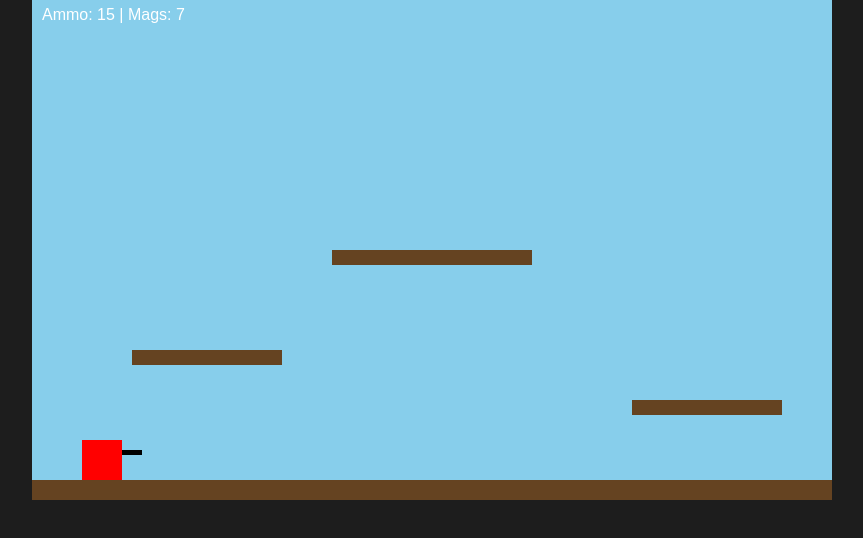
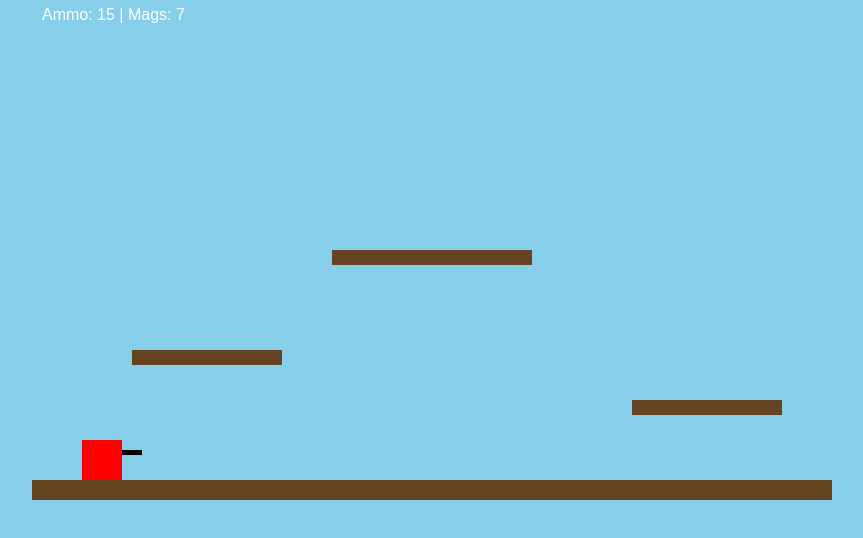
Before and after one commit to maroongreen/The-Badlands, a plain HTML site: page index.html in a window 1280 px wide. Shown: the whole page, without its empty margins (208-1071 px from the left). Drawn offline with Linux system fonts and the light colour scheme.

Commit message:
Update style.css

```diff
--- a/style.css
+++ b/style.css
@@ -1,11 +1,12 @@
 body {
   margin: 0;
   overflow: hidden;
-  background: #1d1d1d;
+  background: #87ceeb; /* sky */
+  font-family: Arial, sans-serif;
 }
 
 canvas {
   display: block;
   margin: auto;
-  background: #222;
+  background: #87ceeb;
 }
```
